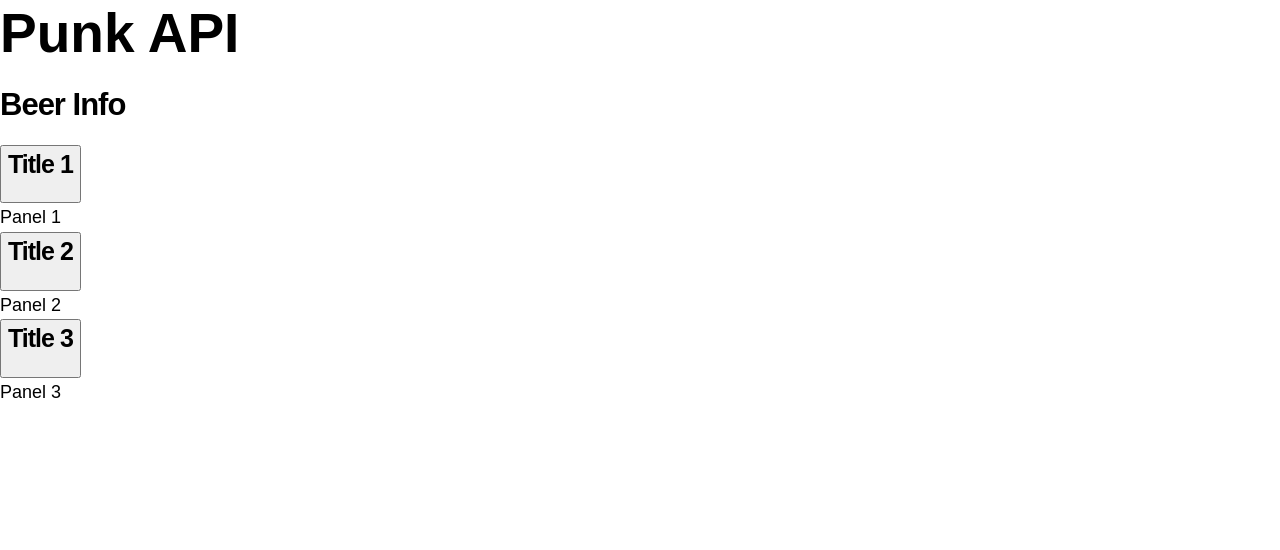
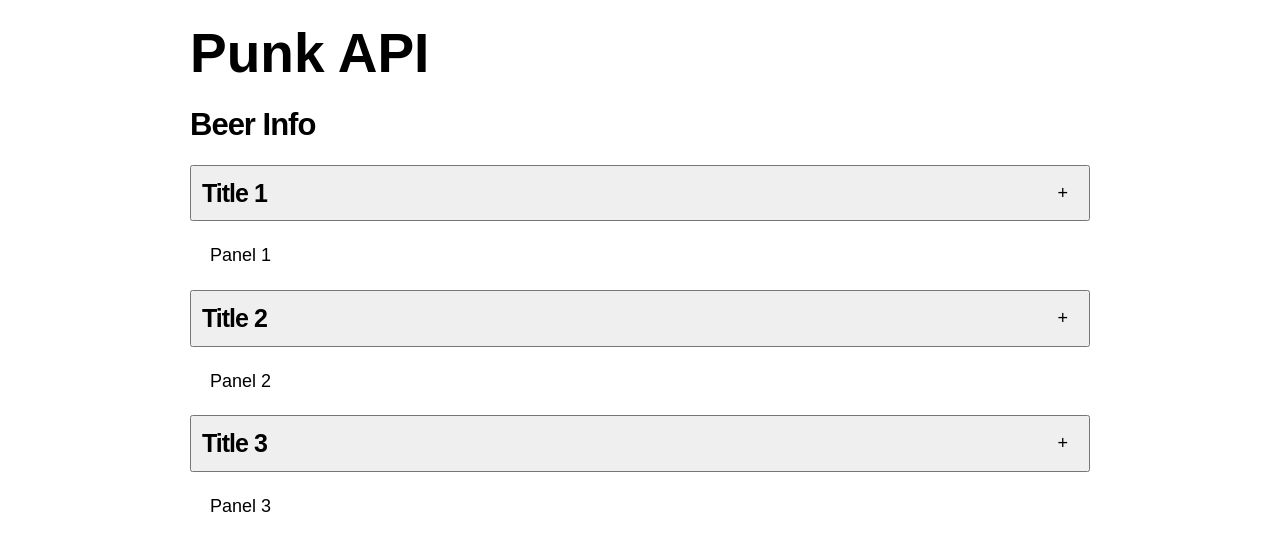
Before and after one commit to JoAlfie/PunkApi, a website: page index.html in a window 1280 px wide. Drawn offline with Linux system fonts and the light colour scheme.

Commit message:
Layout & accordion styles

```diff
--- /dev/null
+++ b/src/styles/accordion.less
@@ -0,0 +1,29 @@
+.accordion {
+	&__title {
+		display: flex;
+		align-items: center;
+		width: 100%;
+		position: relative;
+		padding: 10px;
+		h1,
+		h2,
+		h3 {
+			margin: 0;
+		}
+
+		&::after {
+			content: '+';
+			position: absolute;
+			right: 20px;
+		}
+
+		.active-panel > & {
+			&::after {
+				content: '-';
+			}
+		}
+	}
+	&__panel {
+		padding: 20px;
+	}
+}
--- /dev/null
+++ b/src/styles/layout.less
@@ -0,0 +1,11 @@
+header,
+main {
+	width: 90%;
+	max-width: 900px;
+	padding-left: 20px;
+	padding-right: 20px;
+	margin: 0 auto;
+}
+header {
+	padding-top: 20px;
+}
--- a/src/styles/styles.less
+++ b/src/styles/styles.less
@@ -1,5 +1,7 @@
 @import 'normalize';
 @import 'base';
+@import 'layout';
+@import 'accordion';
 
 // breakpoints ------------
 @sm: 576px;
```
Also changed, not shown: dist/stylesheets/styles.min.css.
